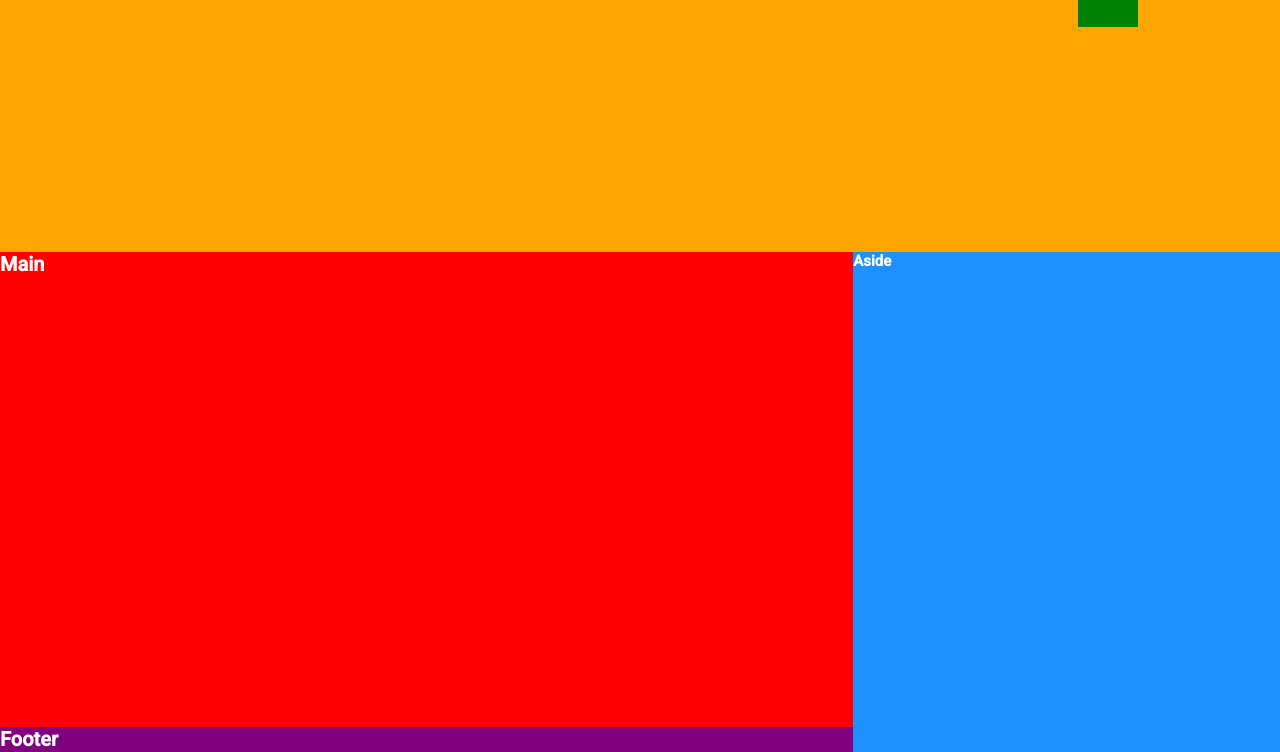
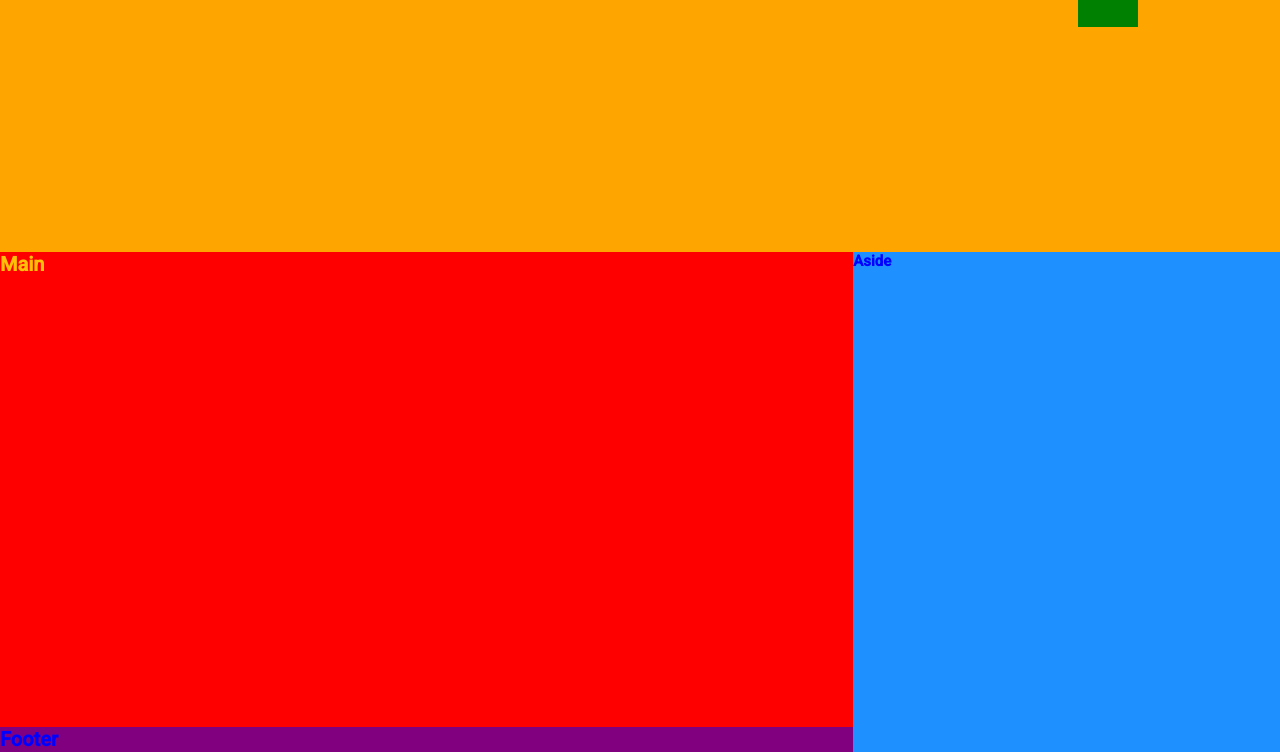
Before and after one commit to llcain/CSS-Grid, a plain HTML site: page index.html in a window 1280 px wide. Shown: the part 48-800 px from the top of the page. Drawn offline with Linux system fonts and the light colour scheme.

Commit message:
updated main section

```diff
--- a/notes.txt
+++ b/notes.txt
@@ -6,5 +6,6 @@
 Google - https://stackoverflow.com/questions/1027354/i-need-an-unordered-list-without-any-bullets - https://getbootstrap.com/docs/5.0/content/typography/#unstyled - Bootstrap - https://getbootstrap.com/2.3.2/#typography - check out the lastest version of Bootstrap - https://getbootstrap.com/
 Google - space between li items - padding from li css - https://stackoverflow.com/questions/3805123/padding-in-li
 Google - remove underline from li css - https://stackoverflow.com/questions/65012057/remove-underline-from-li-elements
-Google - CSS padding w3schools - https://www.w3schools.com/css/css_padding.asp
+Google - CSS padding w3schools - https://www.w3schools.com/css/css_padding.asp - https://www.sitepoint.com/community/t/extra-padding-on-li/58322
 Google - hamburger css html - https://dev.to/devggaurav/let-s-build-a-responsive-navbar-and-hamburger-menu-using-html-css-and-javascript-4gci - https://www.codewithrandom.com/2023/01/13/hamburger-menu-html-css-javascript-hamburger-menu-code/
+Google - media query css - https://www.w3schools.com/css/tryit.asp?filename=trycss3_media_queries1
--- a/styles.css
+++ b/styles.css
@@ -4,6 +4,10 @@
     margin: 0;
     padding: 0;
     box-sizing: border-box;
+}
+
+main > h1 {
+    color: #ffc107;
 }
 
 html {
@@ -84,3 +88,14 @@
     background-color: purple;
     grid-area: footer;
 }
+
+@media screen and (min-width: 480px) {
+    body {
+        background-color: lightgreen;
+    }
+
+    h1 {
+        color: blue;
+    }
+
+}
```
